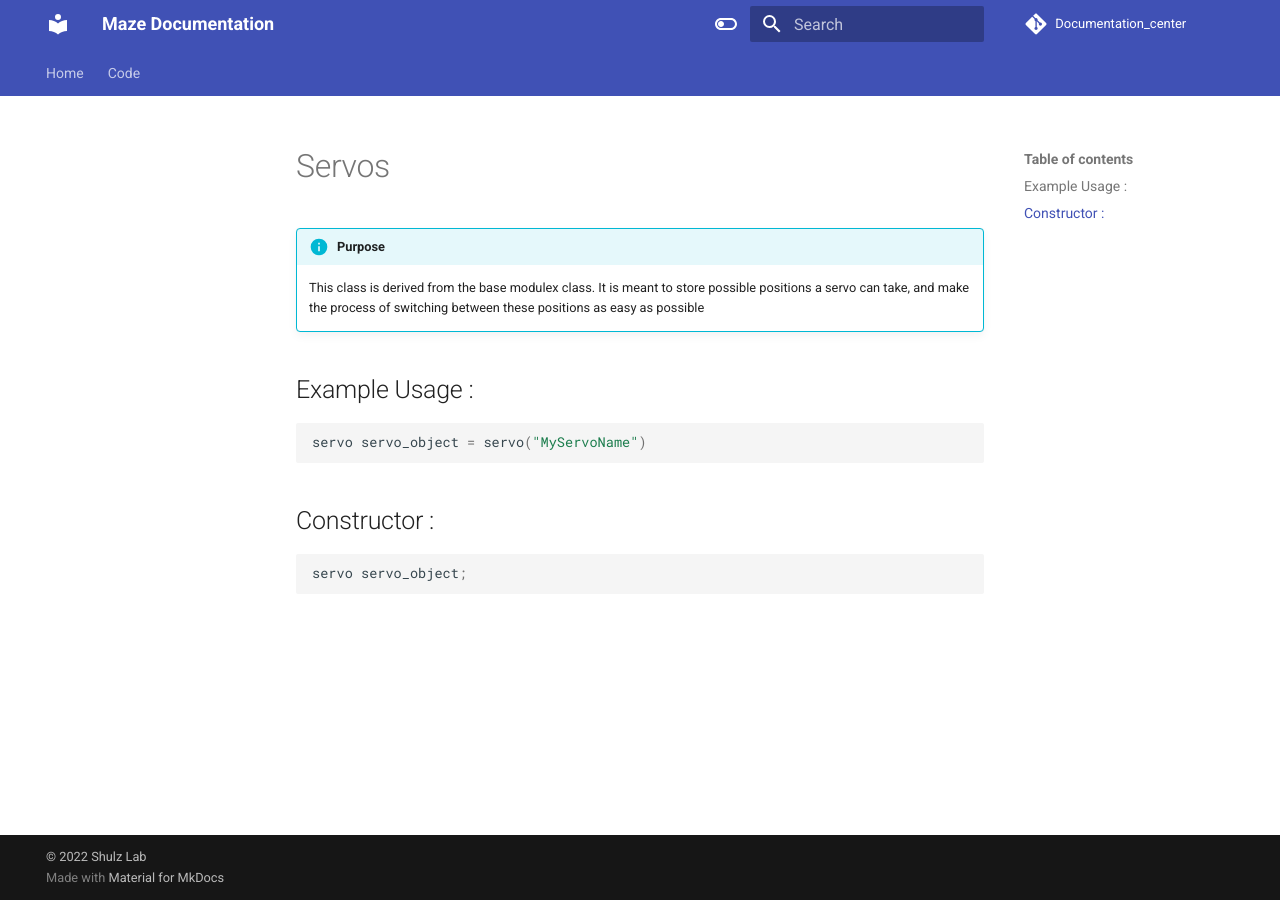
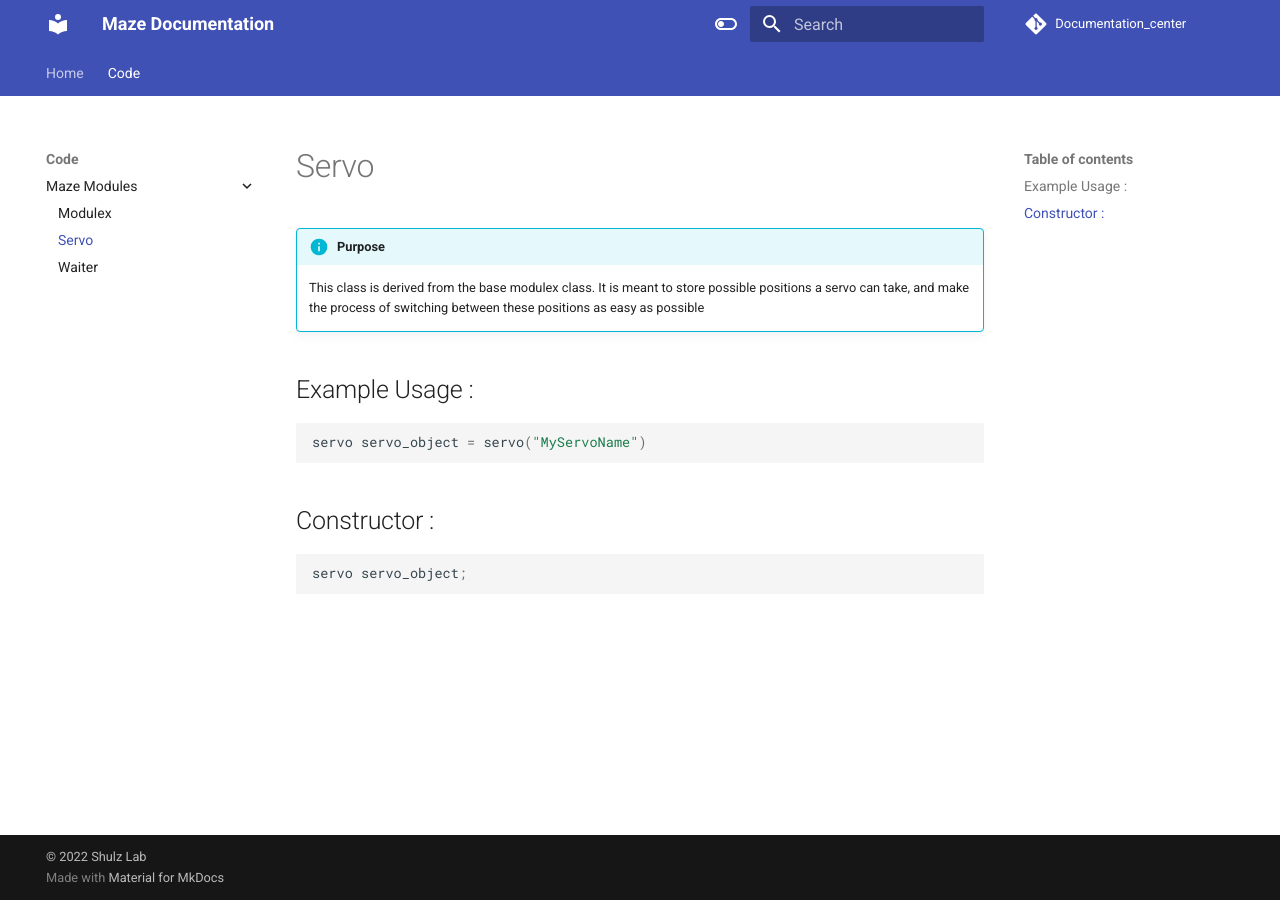
Before and after one commit to FreelyMovingSetup/Documentation_center, an MkDocs documentation site: the page built from docs/code/maze_modules/servos.md, in a window 1280 px wide. Built offline with MkDocs 1.6.1 and Material for MkDocs 9.7.7, drawn with Linux system fonts in a browser that asks for light colours; comment, search, counter and statistics services are not loaded.

Commit message:
Update mkdocs.yml

```diff
--- a/mkdocs.yml
+++ b/mkdocs.yml
@@ -64,4 +64,6 @@ nav:
     - Home: index.md
     - Code:
         - Maze Modules:
+            - 'Modulex': 'code/maze_modules/modulex.md'
+            - 'Servo': 'code/maze_modules/servos.md'
             - 'Waiter': 'code/maze_modules/waiters.md'
```
